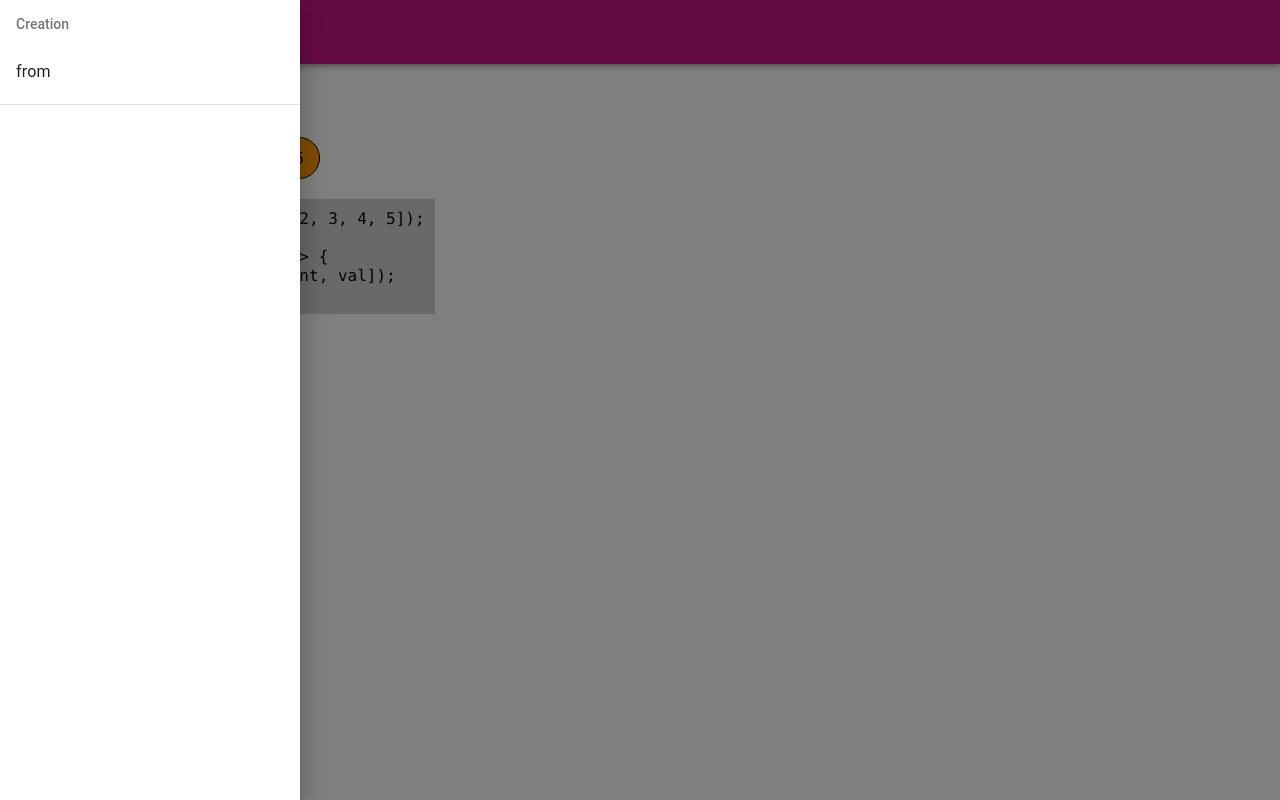
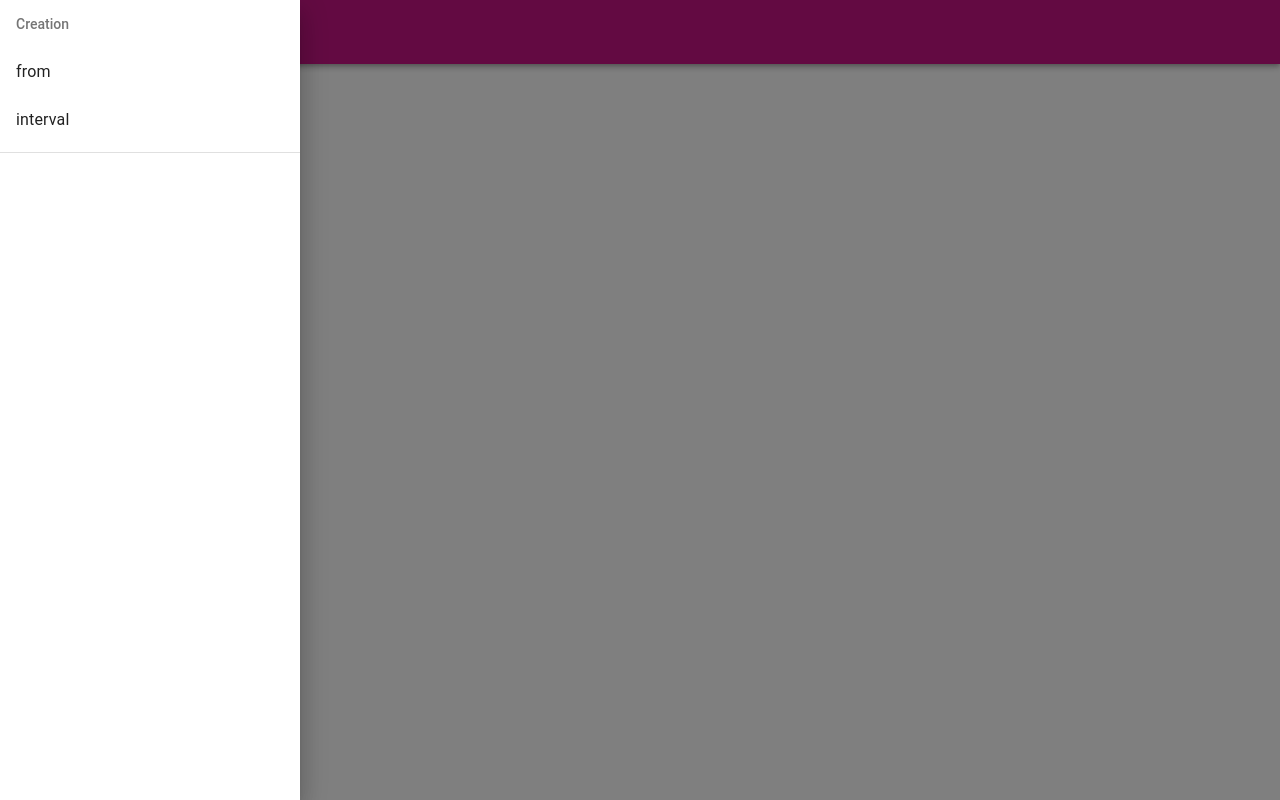
Before and after one commit to ayarhlaine/react-rx, a React (Create React App) app: page / in a window 1280 px wide. Both pictures are taken after a click on the button "menu". Built offline with nearby package versions, Linux system fonts and the light colour scheme.

Commit message:
✨ Configure creation menu

```diff
--- a/src/App.js
+++ b/src/App.js
@@ -5,15 +5,22 @@ import Drawer from './Drawer/Drawer';
 import './App.css';
 function App() {
   const [toggle, setToggle] = useState(false);
+  const [selectedMenu, setSelectedMenu] = useState('welcome');
   const toggleDrawer = (open) => {
     setToggle(open)
   }
   return (
     <div className="App">
      <TopBar onMenuClick={() => setToggle(!toggle)}/>
-     <Drawer toggle={toggle} toggleDrawer={(open) => toggleDrawer(open)}/>
+     <Drawer toggle={toggle}
+     toggleDrawer={(open) => toggleDrawer(open)}
+     onMenuSelect={(menu) => setSelectedMenu(menu)}
+     />
      <div className="app__body">
-      <From/>
+       {
+         selectedMenu === 'from' &&
+          <From/>
+       }
      </div>
     </div>
   );
--- a/src/Drawer/Drawer.jsx
+++ b/src/Drawer/Drawer.jsx
@@ -1,12 +1,12 @@
-import React from 'react';
 import DrawerMenu from '@material-ui/core/Drawer';
 import List from '@material-ui/core/List';
 import Divider from '@material-ui/core/Divider';
 import ListItem from '@material-ui/core/ListItem';
 import ListItemText from '@material-ui/core/ListItemText';
 import ListSubheader from '@material-ui/core/ListSubheader';
+import { creationMenu } from '../menu/menu';
 import './Drawer.css';
-const Drawer = ({ toggle, toggleDrawer }) => {
+const Drawer = ({ toggle, toggleDrawer, onMenuSelect }) => {
     return (
         <DrawerMenu anchor={'left'} open={toggle} onClose={() => toggleDrawer(false)}>
             <List
@@ -16,9 +16,9 @@ const Drawer = ({ toggle, toggleDrawer }) => {
                 </ListSubheader>
               }
             className='List'>
-                {['from'].map((text, index) => (
-                <ListItem button key={text}>
-                    <ListItemText primary={text} />
+                {creationMenu.map(({ name }, index) => (
+                <ListItem button key={name} onClick={() => onMenuSelect(name)}>
+                    <ListItemText primary={name} />
                 </ListItem>
                 ))}
             </List>
--- /dev/null
+++ b/src/menu/menu.js
@@ -0,0 +1,8 @@
+export const creationMenu = [
+    {
+        name: 'from',
+    },
+    {
+        name: 'interval',
+    },
+];
```
